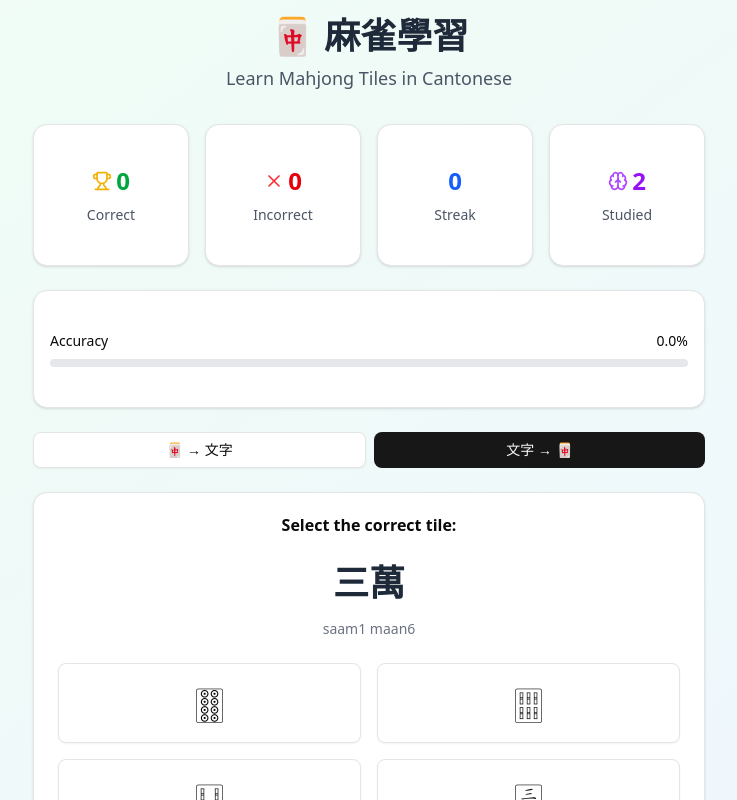
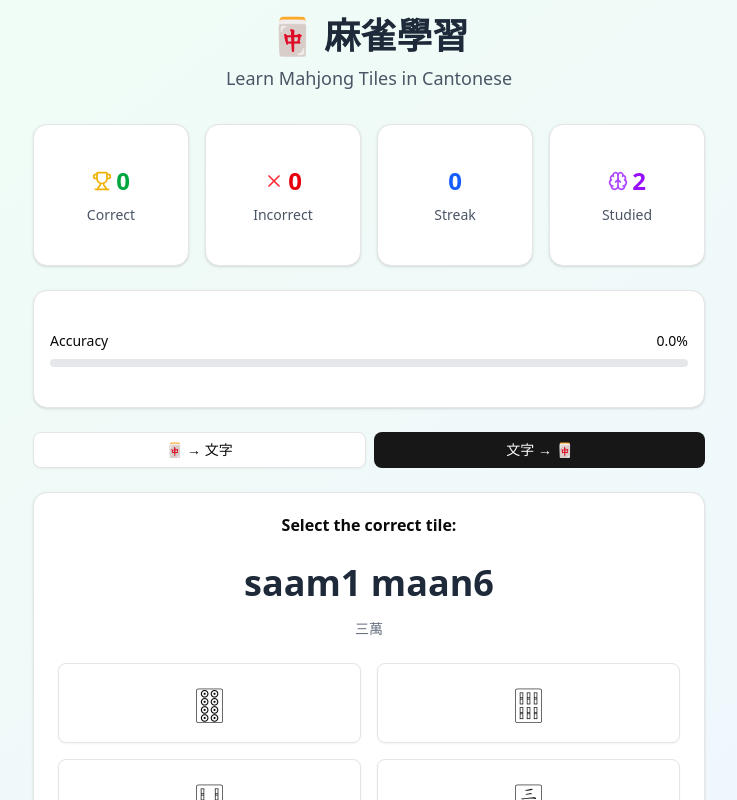
Before and after one commit to ryanwong12/learn-mahjong, a Next.js app: page / in a window 1280 px wide. Both pictures are taken after a click on the button "文字 → 🀄". Shown: the top 800 px of the page, without its empty margins (271-1008 px from the left). Built offline with nearby package versions, Linux system fonts and the light colour scheme.

Commit message:
swap pinyin and canto

```diff
--- a/app/page.tsx
+++ b/app/page.tsx
@@ -213,7 +213,7 @@ export default function MahjongLearningApp() {
                 ) : (
                   <div className="mb-6">
                     <div className="text-4xl font-bold mb-4 text-gray-800">
-                      {currentQuestion.tile.nameCantonese}
+                      {currentQuestion.tile.pinyin}
                     </div>
                     {showEnglishNames && (
                       <div className="text-lg text-gray-600 mb-2">
@@ -221,7 +221,7 @@ export default function MahjongLearningApp() {
                       </div>
                     )}
                     <div className="text-sm text-gray-500">
-                      {currentQuestion.tile.pinyin}
+                      {currentQuestion.tile.nameCantonese}
                     </div>
                   </div>
                 )}
```
